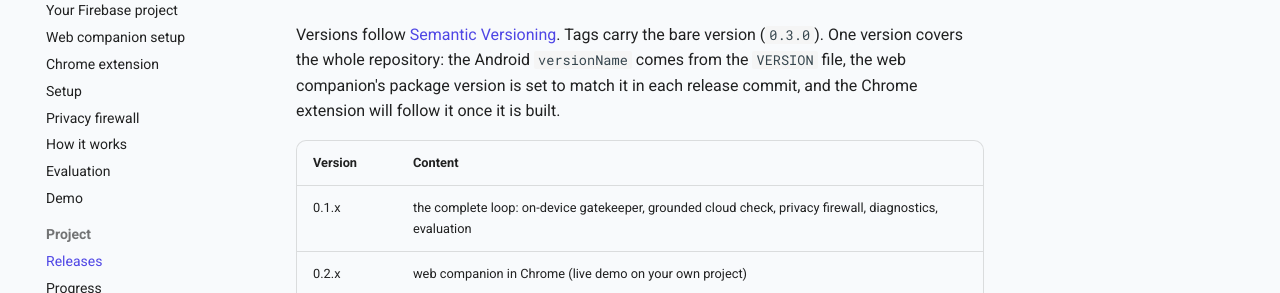
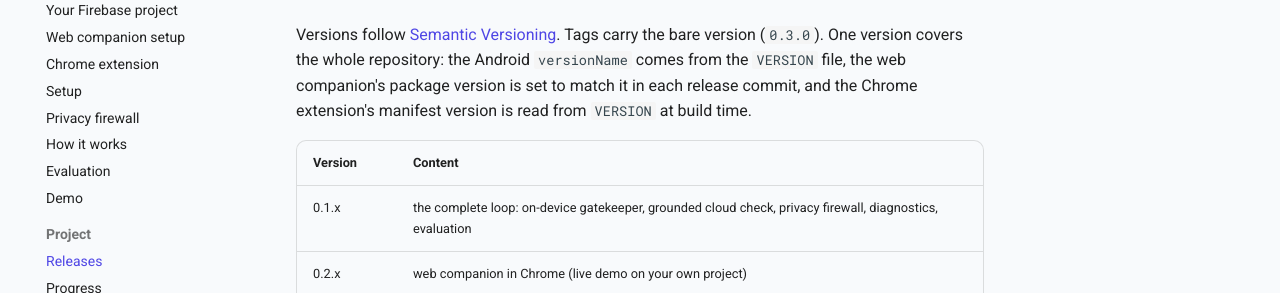
Before and after one commit to nikolareljin/context-lens, an MkDocs documentation site: the page built from docs/releases.md, in a window 1280 px wide and 1400 px high. Shown: the part 209-502 px from the top of the window. Built offline with MkDocs 1.6.1 and Material for MkDocs 9.7.7, drawn with Linux system fonts in a browser that asks for light colours; plug-ins that fetch from the network failed and are left out; comment, search, counter and statistics services are not loaded; some of the changed text lies outside the part shown.

Commit message:
docs(release): the extension follows VERSION and is attached to each release

```diff
--- a/docs/releases.md
+++ b/docs/releases.md
@@ -2,7 +2,7 @@
 
 ## Versions
 
-Versions follow [Semantic Versioning](https://semver.org/). Tags carry the bare version (`0.3.0`). One version covers the whole repository: the Android `versionName` comes from the `VERSION` file, the web companion's package version is set to match it in each release commit, and the Chrome extension will follow it once it is built.
+Versions follow [Semantic Versioning](https://semver.org/). Tags carry the bare version (`0.3.0`). One version covers the whole repository: the Android `versionName` comes from the `VERSION` file, the web companion's package version is set to match it in each release commit, and the Chrome extension's manifest version is read from `VERSION` at build time.
 
 | Version | Content |
 |---|---|
```
Also changed, not shown: other parts of docs/releases.md (+1 -1 lines).
